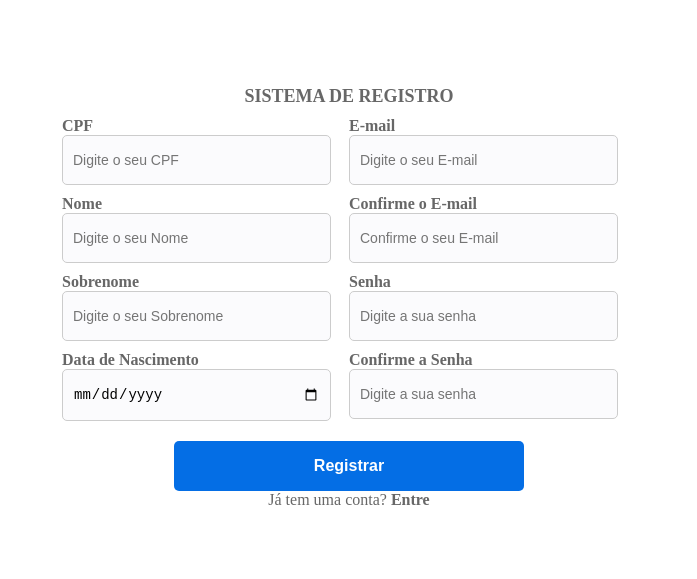
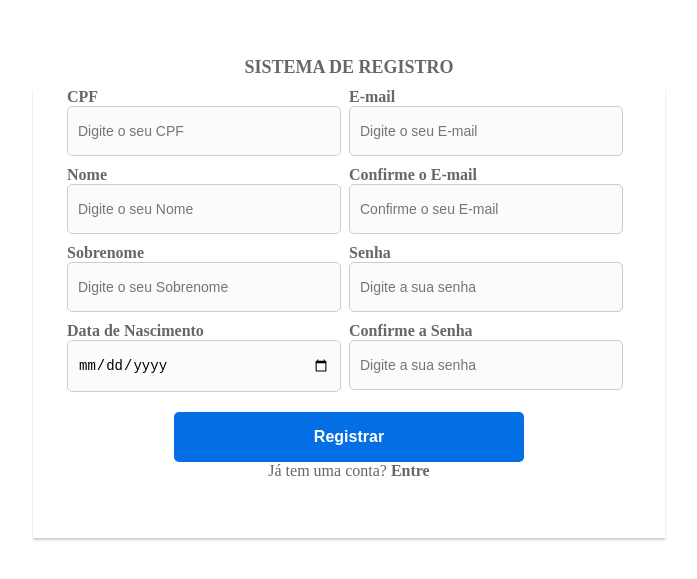
Before and after one commit to WellingtonPiska/UserControl, a React (Vite) app: page /signup in a window 1280 px wide. Shown: the part 103-682 px from the top of the page, without its empty margins (291-988 px from the left). Built offline with nearby package versions, Linux system fonts and the light colour scheme; the HTML template or start-up script is replaced by a standard one.

Commit message:
Algumas estilizações

```diff
--- a/src/Router.tsx
+++ b/src/Router.tsx
@@ -12,6 +12,7 @@ import { User } from './pages/MyPersonalData/interface.ts'
 import {
   ContainerApp,
   ContainerMiddle,
+  ContainerNameTopBar,
   GlobalStyle,
   TopBarExternal,
 } from './pages/User/List/styles.tsx'
@@ -148,15 +149,17 @@ export function Router() {
       <TopBarExternal>
         <div className="icon-container">
           <div>
-            <div style={{ marginRight: '30px' }}>
-              <span>
+            <div style={{ marginRight: '40px' }}>
+              <ContainerNameTopBar>
                 {personalNameData
                   ? `${personalNameData.name} ${personalNameData.lastName}`
                   : ''}
-              </span>
+              </ContainerNameTopBar>
             </div>
           </div>
-          <RiKey2Line onClick={handlePasswordChangeClick} />
+          <div style={{ marginRight: '10px' }}>
+            <RiKey2Line onClick={handlePasswordChangeClick} />
+          </div>
           <CiLogout onClick={() => handleLogout()} /> {/* Ícone de deslogar */}
         </div>
       </TopBarExternal>
--- a/src/pages/Menu/styles.ts
+++ b/src/pages/Menu/styles.ts
@@ -28,6 +28,10 @@ export const ContainerLogoName = styled.div`
 
 export const NameCompany = styled(Text)`
   color: white;
+  font-style: italic;
+  text-shadow: 0.1em 0.1em 0.2em darkblue;
+  font-family: 'Courier New', Courier, monospace;
+  font-size: 16px;
 `
 
 export const Content = styled.div`
--- a/src/pages/Signup/styles.ts
+++ b/src/pages/Signup/styles.ts
@@ -11,7 +11,10 @@ export const Container = styled.div`
 
 export const Content = styled.div`
   display: flex;
-  align-items: center;
+  justify-content: center;
+  box-shadow: 0 2px 2px #0003;
+  width: 50%;
+  height: 450px;
 `
 
 export const Label = styled.label`
@@ -86,11 +89,12 @@ export const ContainerColumn = styled.div`
 export const ContainerWrap = styled.div`
   display: flex;
   flex-wrap: wrap;
-  gap: 40px;
+  gap: 30px;
 `
 
 export const ContainerHalfScreen = styled.div`
-  width: calc(50% - 40px);
+  width: calc(50% - 30px);
+  //width: 50%;
 `
 export const ContainerUnderScreen = styled.div`
   display: flex;
--- a/src/pages/User/List/styles.tsx
+++ b/src/pages/User/List/styles.tsx
@@ -162,3 +162,7 @@ export const ContainerMiddle = styled.div`
   display: flex;
   height: 100%;
 `
+
+export const ContainerNameTopBar = styled.span`
+  font-size: 15px;
+`
```
